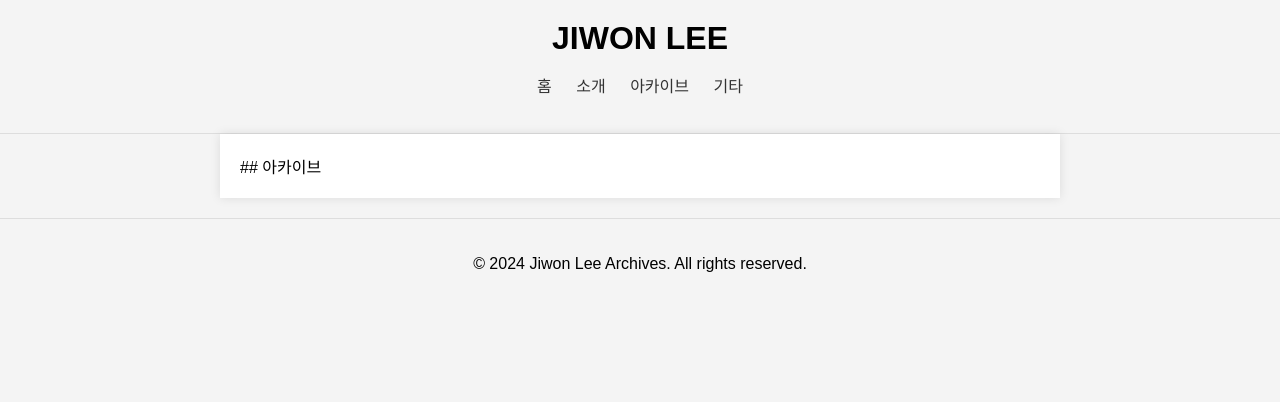
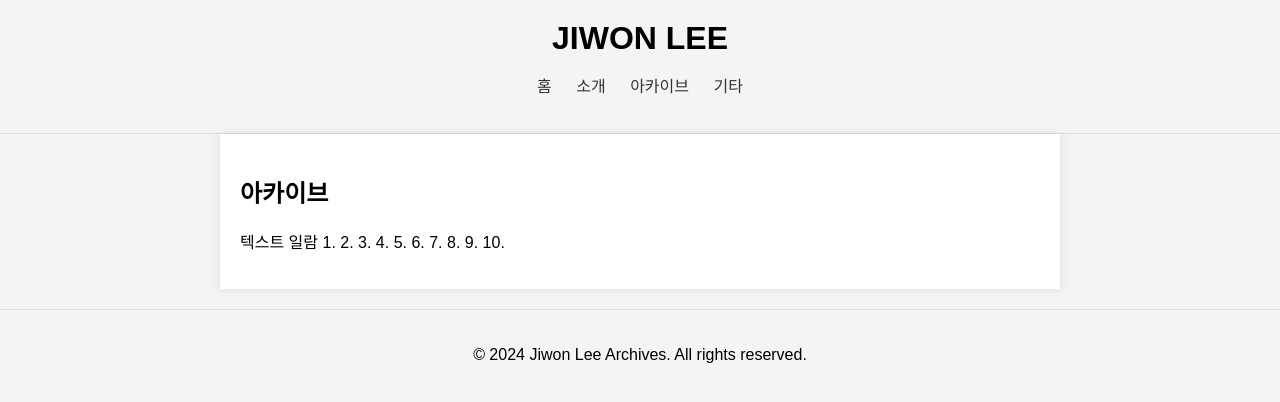
Before and after one commit to LfayeJ/archives, a Jekyll site: the page built from archive.md, in a window 1280 px wide. Shown: the top 402 px of the page. Built offline with Jekyll 4.4.1, drawn with Linux system fonts in a browser that asks for light colours.

Commit message:
Update and rename archive.html to archive.md

```diff
--- a/archive.html
+++ b/archive.md
@@ -4,3 +4,14 @@ title: 아카이브
 ---
 
 ## 아카이브
+텍스트 일람
+1.
+2.
+3.
+4.
+5.
+6.
+7.
+8.
+9.
+10.
```
